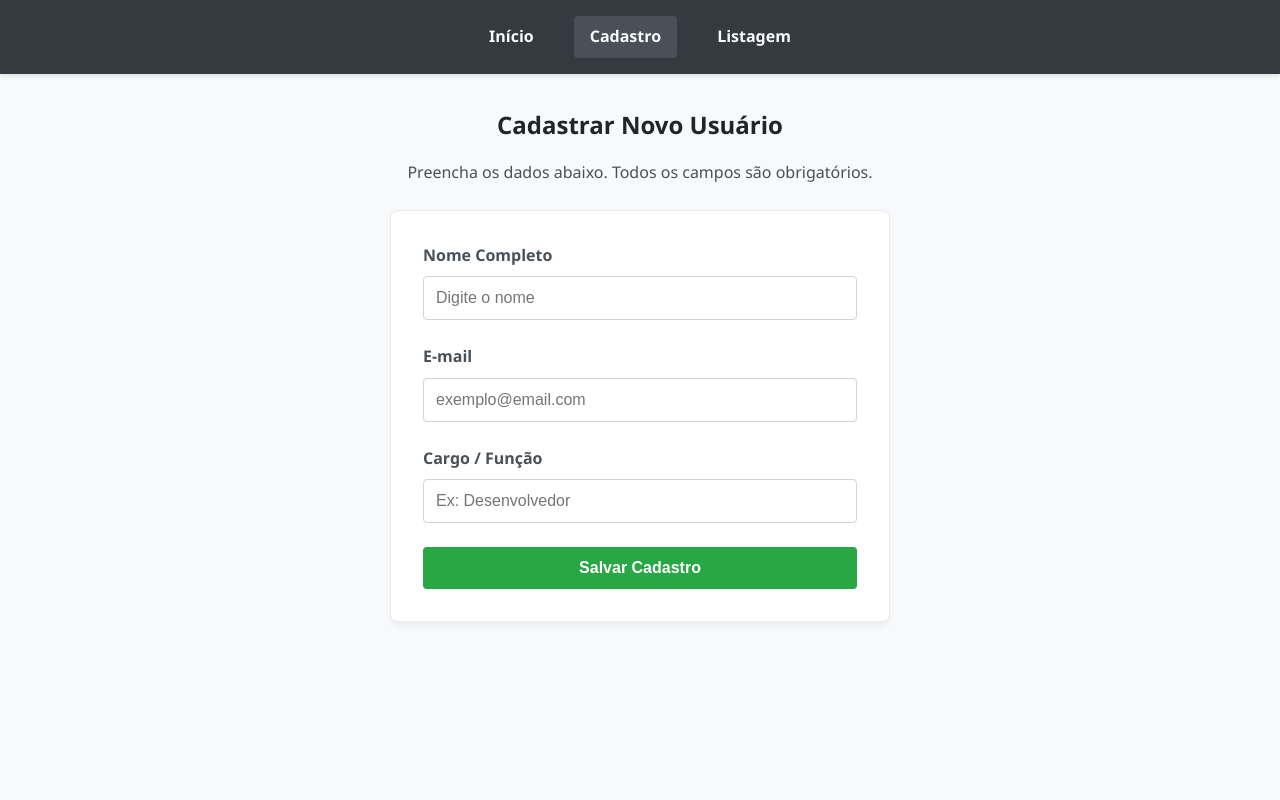
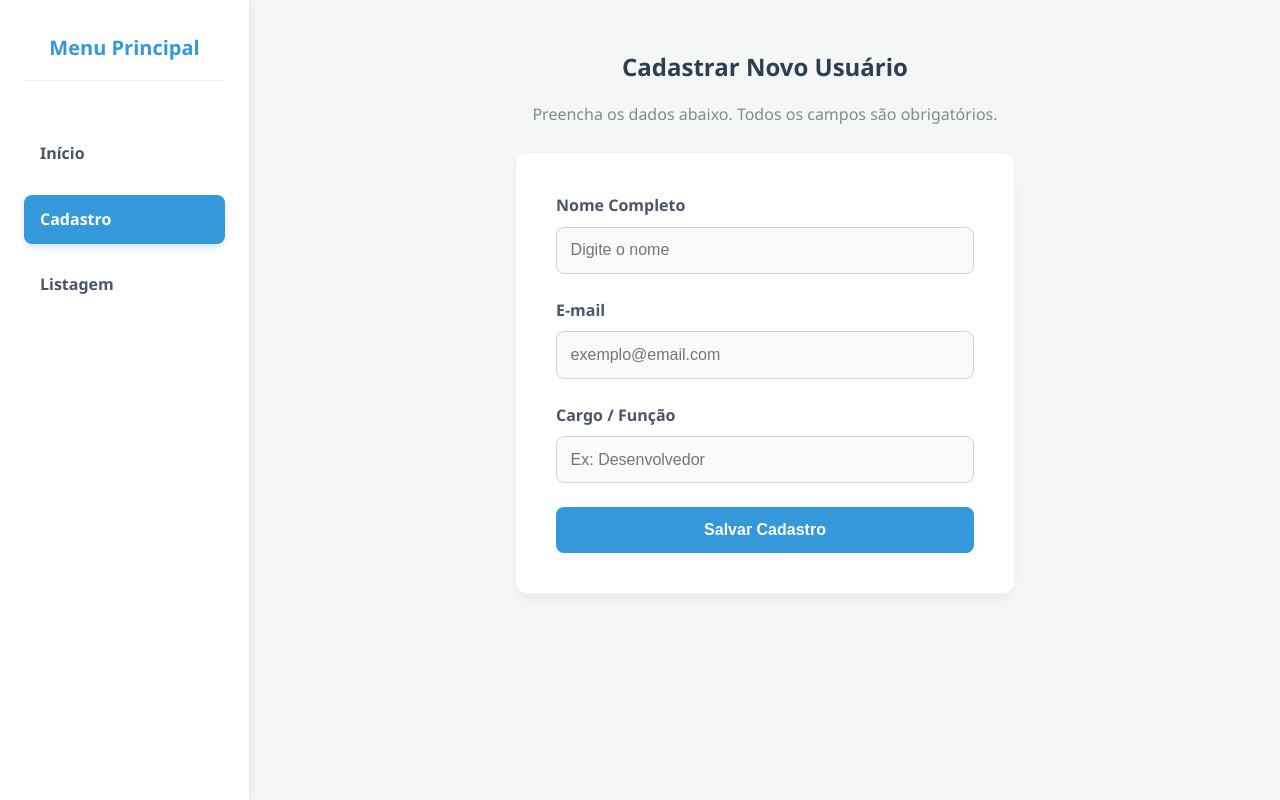
Before and after one commit to j-lucas/pratica12, a React (Vite) app in the folder meu-app-react/: page /cadastro in a window 1280 px wide. Built offline with nearby package versions, Linux system fonts and the light colour scheme; no server answers.

Commit message:
style: transforma nav em sidebar, melhora cores e cria listagem em duas colunas

```diff
--- a/meu-app-react/src/App.jsx
+++ b/meu-app-react/src/App.jsx
@@ -9,6 +9,7 @@ export default function App() {
   return (
     <AppProvider>
       <BrowserRouter>
+        <div className="app-layout">
           <Menu />
           <div className="container">
             <Routes>
@@ -17,6 +18,7 @@ export default function App() {
               <Route path="/listagem" element={<Listagem />} />
             </Routes>
           </div>
+        </div>
       </BrowserRouter>
     </AppProvider>
   );
--- a/meu-app-react/src/components/Menu.jsx
+++ b/meu-app-react/src/components/Menu.jsx
@@ -3,6 +3,7 @@ import { NavLink } from 'react-router-dom';
 export default function Menu() {
   return (
     <nav>
+      <div className="sidebar-title">Menu Principal</div>
       <NavLink
         to="/"
         className={({ isActive }) => isActive ? "active" : ""}
--- a/meu-app-react/src/index.css
+++ b/meu-app-react/src/index.css
@@ -7,45 +7,70 @@
 
 body {
   font-family: 'Segoe UI', Tahoma, Geneva, Verdana, sans-serif;
-  background-color: #f8f9fa;
-  color: #343a40;
+  background-color: #f4f7f6; /* Cor mais suave e agradável */
+  color: #2c3e50; /* Azul acinzentado escuro para contraste elegante */
   line-height: 1.6;
 }
 
-/* NAVEGAÇÃO (NAVBAR) */
+/* LAYOUT PRINCIPAL (SIDEBAR + CONTEÚDO) */
+.app-layout {
+  display: flex;
+  min-height: 100vh;
+}
+
+/* NAVEGAÇÃO (SIDEBAR) */
 nav {
-  background-color: #343a40;
-  padding: 1rem;
+  background-color: #ffffff;
+  width: 250px;
+  padding: 2rem 1.5rem;
   display: flex;
-  justify-content: center;
-  flex-wrap: wrap;
-  gap: 1.5rem;
-  box-shadow: 0 2px 4px rgba(0,0,0,0.1);
+  flex-direction: column;
+  gap: 1rem;
+  box-shadow: 2px 0 10px rgba(0,0,0,0.05);
+  border-right: 1px solid #e2e8f0;
+}
+
+.sidebar-title {
+  font-size: 1.25rem;
+  font-weight: 700;
+  color: #3498db; /* Azul agradável */
+  margin-bottom: 2rem;
+  text-align: center;
+  padding-bottom: 1rem;
+  border-bottom: 1px solid #edf2f7;
 }
 
 nav a {
-  color: #f8f9fa;
+  color: #4a5568;
   text-decoration: none;
   font-weight: 600;
-  padding: 0.5rem 1rem;
-  border-radius: 4px;
-  transition: background-color 0.2s ease;
+  padding: 0.75rem 1rem;
+  border-radius: 8px;
+  transition: all 0.2s ease;
+  display: flex;
+  align-items: center;
 }
 
-nav a:hover, nav a.active {
-  background-color: #495057;
-  text-decoration: none;
+nav a:hover {
+  background-color: #ebf8ff;
+  color: #3182ce;
 }
 
-/* CONTAINER PRINCIPAL E TIPOGRAFIA */
+nav a.active {
+  background-color: #3498db;
+  color: #ffffff;
+  box-shadow: 0 4px 6px rgba(52, 152, 219, 0.2);
+}
+
+/* CONTAINER DE CONTEÚDO */
 .container {
+  flex: 1;
+  padding: 3rem 4rem;
   max-width: 1200px;
-  margin: 0 auto;
-  padding: 2rem 1rem;
 }
 
 h1, h2, h3 {
-  color: #212529;
+  color: #2c3e50;
   margin-bottom: 1rem;
   text-align: center;
 }
@@ -53,7 +78,7 @@ h1, h2, h3 {
 p {
   text-align: center;
   margin-bottom: 1.5rem;
-  color: #495057;
+  color: #7f8c8d;
 }
 
 .text-center {
@@ -63,12 +88,12 @@ p {
 /* FORMULÁRIO E VALIDAÇÃO */
 form {
   background: #ffffff;
-  padding: 2rem;
+  padding: 2.5rem;
   max-width: 500px;
   margin: 0 auto;
-  border-radius: 8px;
-  box-shadow: 0 4px 6px rgba(0,0,0,0.05);
-  border: 1px solid #e9ecef;
+  border-radius: 12px;
+  box-shadow: 0 10px 15px -3px rgba(0,0,0,0.05);
+  border: 1px solid #edf2f7;
 }
 
 .form-group {
@@ -80,58 +105,60 @@ label {
   margin-bottom: 0.5rem;
   display: block;
   text-align: left;
-  color: #495057;
+  color: #4a5568;
 }
 
 input {
   width: 100%;
-  padding: 0.75rem;
-  border: 1px solid #ced4da;
-  border-radius: 4px;
+  padding: 0.85rem;
+  border: 1px solid #cbd5e0;
+  border-radius: 8px;
   font-size: 1rem;
   transition: border-color 0.2s ease, box-shadow 0.2s ease;
+  background-color: #f8fafc;
 }
 
 input:focus {
   outline: none;
-  border-color: #80bdff;
-  box-shadow: 0 0 0 0.2rem rgba(0,123,255,.25);
+  border-color: #3498db;
+  background-color: #ffffff;
+  box-shadow: 0 0 0 3px rgba(52, 152, 219, 0.15);
 }
 
-/* Estilo para input com erro */
 input.input-error {
-  border-color: #dc3545;
+  border-color: #e74c3c;
 }
 
 input.input-error:focus {
-  box-shadow: 0 0 0 0.2rem rgba(220,53,69,.25);
+  box-shadow: 0 0 0 3px rgba(231, 76, 60, 0.15);
 }
 
 .error-text {
-  color: #dc3545;
+  color: #e74c3c;
   font-size: 0.85rem;
   display: block;
   text-align: left;
-  margin-top: 0.25rem;
+  margin-top: 0.4rem;
   font-weight: 500;
 }
 
 /* BOTÕES */
 button {
   width: 100%;
-  padding: 0.75rem;
-  background-color: #28a745;
+  padding: 0.85rem;
+  background-color: #3498db;
   color: white;
   border: none;
-  border-radius: 4px;
+  border-radius: 8px;
   font-size: 1rem;
   font-weight: bold;
   cursor: pointer;
-  transition: background-color 0.2s ease, transform 0.1s ease;
+  transition: all 0.2s ease;
 }
 
 button:hover:not(:disabled) {
-  background-color: #218838;
+  background-color: #2980b9;
+  transform: translateY(-1px);
 }
 
 button:active:not(:disabled) {
@@ -139,7 +166,7 @@ button:active:not(:disabled) {
 }
 
 button:disabled {
-  background-color: #6c757d;
+  background-color: #95a5a6;
   cursor: not-allowed;
   opacity: 0.8;
 }
@@ -148,101 +175,117 @@ button:disabled {
 .cards-home {
   display: flex;
   justify-content: center;
-  gap: 1.5rem;
+  gap: 2rem;
   margin-top: 3rem;
   flex-wrap: wrap;
 }
 
 .card {
   background: #ffffff;
-  padding: 2rem;
-  width: 280px;
-  border-radius: 8px;
+  padding: 2.5rem 1.5rem;
+  width: 300px;
+  border-radius: 12px;
   box-shadow: 0 4px 6px rgba(0,0,0,0.05);
-  border: 1px solid #e9ecef;
+  border: 1px solid #edf2f7;
   text-align: center;
   text-decoration: none;
   color: inherit;
-  transition: transform 0.2s ease, box-shadow 0.2s ease;
+  transition: transform 0.3s ease, box-shadow 0.3s ease;
 }
 
 .card:hover {
-  transform: translateY(-5px);
-  box-shadow: 0 8px 15px rgba(0,0,0,0.1);
+  transform: translateY(-8px);
+  box-shadow: 0 12px 20px rgba(0,0,0,0.1);
+  border-color: #3498db;
 }
 
 .card h3 {
-  margin-bottom: 0.5rem;
-  color: #007bff;
+  margin-bottom: 0.75rem;
+  color: #3498db;
 }
 
-/* LISTAGEM */
+/* LISTAGEM - LAYOUT 2 COLUNAS */
 .lista-container {
-  max-width: 600px;
-  margin: 0 auto;
-  display: flex;
-  flex-direction: column;
-  gap: 1rem;
+  display: grid;
+  grid-template-columns: 1fr 1fr;
+  gap: 1.5rem;
+  width: 100%;
 }
 
 .item-lista {
   background: #ffffff;
   padding: 1.5rem;
-  border-radius: 8px;
-  box-shadow: 0 2px 4px rgba(0,0,0,0.05);
-  border-left: 5px solid #007bff;
+  border-radius: 12px;
+  box-shadow: 0 4px 6px rgba(0,0,0,0.03);
+  border-left: 6px solid #3498db;
   text-align: left;
+  border-top: 1px solid #edf2f7;
+  border-right: 1px solid #edf2f7;
+  border-bottom: 1px solid #edf2f7;
+  transition: transform 0.2s ease;
+}
+
+.item-lista:hover {
+  transform: translateY(-3px);
+  box-shadow: 0 6px 12px rgba(0,0,0,0.08);
 }
 
 .item-lista.novo-item {
-  border-left-color: #28a745; /* Verde para itens locais/novos */
+  border-left-color: #2ecc71; /* Verde esmeralda agradável para novos */
 }
 
 .item-lista h3 {
   margin: 0 0 0.5rem 0;
   text-align: left;
   font-size: 1.25rem;
+  color: #2c3e50;
 }
 
 .item-lista p {
   margin: 0.25rem 0;
   text-align: left;
-  color: #6c757d;
+  color: #7f8c8d;
 }
 
 /* ALERTA */
 .alert {
   padding: 1rem;
-  border-radius: 4px;
+  border-radius: 8px;
   margin-bottom: 1.5rem;
   text-align: center;
   font-weight: 500;
 }
 
 .alert-success {
-  background-color: #d4edda;
-  color: #155724;
-  border: 1px solid #c3e6cb;
+  background-color: #e8f8f5;
+  color: #1abc9c;
+  border: 1px solid #a3e4d7;
 }
 
 /* RESPONSIVIDADE (MOBILE FIRST) */
-@media (max-width: 768px) {
-  nav {
+@media (max-width: 900px) {
+  .app-layout {
     flex-direction: column;
-    align-items: center;
-    gap: 0.5rem;
   }
 
-  nav a {
+  nav {
     width: 100%;
-    text-align: center;
+    padding: 1rem;
+    flex-direction: row;
+    justify-content: center;
+    border-right: none;
+    border-bottom: 1px solid #e2e8f0;
   }
 
-  .card {
-    width: 100%;
+  .sidebar-title {
+    display: none; /* Esconde título no mobile para economizar espaço */
   }
 
-  form, .lista-container {
-    padding: 1.5rem;
+  .lista-container {
+    grid-template-columns: 1fr; /* Volta para 1 coluna no celular */
+  }
+
+  .container {
+    padding: 2rem 1.5rem;
   }
 }
```
Lines whose indentation alone changed are shown as unchanged.
